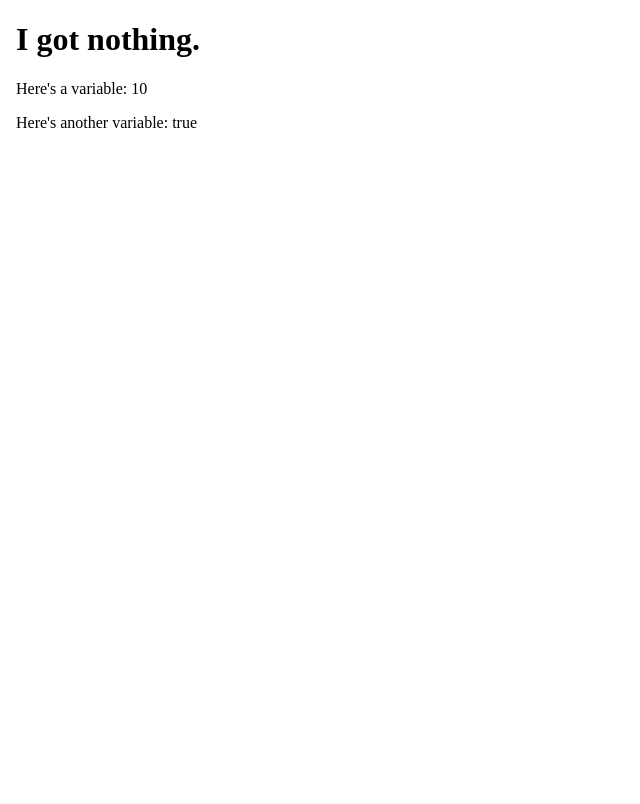
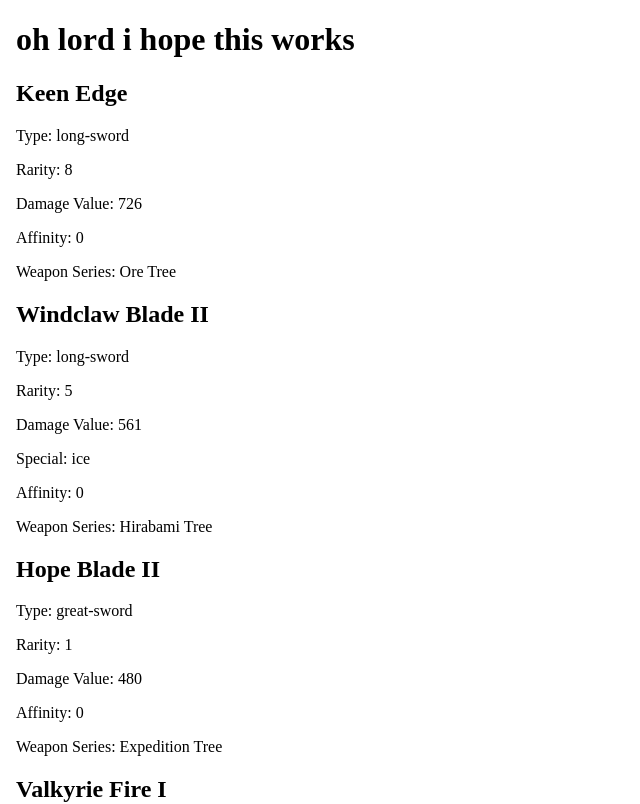
Before and after one commit to crosso-git/Owen_Cross_Learning_AngularF26, an Angular app: page / in a window 1280 px wide. Shown: the top 804 px of the page, without its empty margins (0-640 px from the left). Built offline with nearby package versions, Linux system fonts and the light colour scheme.

Commit message:
Implemented a hardcoded test list of weapons.

```diff
--- a/src/app/app.html
+++ b/src/app/app.html
@@ -4,8 +4,21 @@
   <title>Angular F26 Page</title>
 </header>
 <body>
-  <h1>I got nothing.</h1>
-  <p>Here's a variable: {{ variable1 }}</p>
-  <p>Here's another variable: {{ variable2 }}</p>
+  <div class="container">
+    <h1>oh lord i hope this works</h1>
+    @for (weapon of weaponList; track weapon.id) {
+        <div class="array">
+          <h2>{{ weapon.name }}</h2>
+          <p>Type: {{ weapon.kind }}</p>
+          <p>Rarity: {{ weapon.rarity }}</p>
+          <p>Damage Value: {{ weapon.damage }}</p>
+          @if (weapon.special) {<p>Special: {{ weapon.special }}</p>}
+          <p>Affinity: {{ weapon.affinity }}</p>
+          <p>Weapon Series: {{ weapon.series }}</p>
+        </div>
+    } @empty {
+      <h2>There is nothing to display.</h2>
+    }
+  </div>
 </body>
 </html>
--- a/src/app/app.ts
+++ b/src/app/app.ts
@@ -1,5 +1,6 @@
 import { Component, signal } from '@angular/core';
 import { RouterOutlet } from '@angular/router';
+import { Weapon } from './shared/models/weapon';
 
 @Component({
   imports: [RouterOutlet],
@@ -9,6 +10,13 @@ import { RouterOutlet } from '@angular/router';
 })
 export class App {
   protected readonly title = signal('Owen-Cross-Learning-AngularF26');
-  variable1: number = 10;
-  variable2: boolean = true;
+
+  weaponList: Weapon[] = [
+    {id: 1, name: 'Keen Edge', kind: 'long-sword', rarity: 8, damage: 726, affinity: 0, series: 'Ore Tree'},
+    {id: 2, name: 'Windclaw Blade II', kind: 'long-sword', rarity: 5, damage: 561, special: 'ice', affinity: 0, series: 'Hirabami Tree'},
+    {id: 3, name: 'Hope Blade II', kind: 'great-sword', rarity: 1, damage: 480, affinity: 0, series: 'Expedition Tree'},
+    {id: 4, name: 'Valkyrie Fire I', kind: 'light-bowgun', rarity: 5, damage: 208, affinity: 15, series: 'Rathian Tree'},
+    {id: 5, name: 'G. Veldian Hasta II', kind: 'gunlance', rarity: 6, damage: 483, special: 'dragon', affinity: -10, series: 'G. Arkveld Tree'},
+    {id: 6, name: 'Zoh Mikal I', kind: 'sword-and-shield', rarity: 'Purple', damage: 294, special: 'dragon', affinity: 5, series: 'Zoh Shia Tree'}
+  ];
 }
--- a/src/app/shared/models/weapon.ts
+++ b/src/app/shared/models/weapon.ts
@@ -5,7 +5,6 @@ export interface Weapon {
   rarity: number | string;
   damage: number;
   special?: string;
-  sharpness?: number;
   affinity: number;
   series: string;
 }
```
